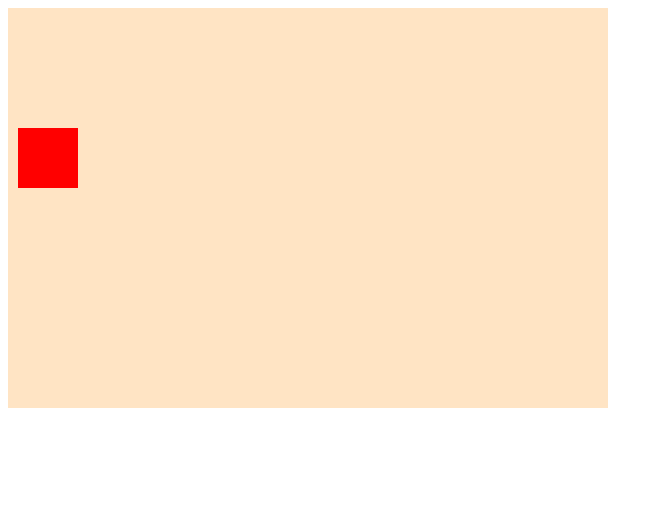
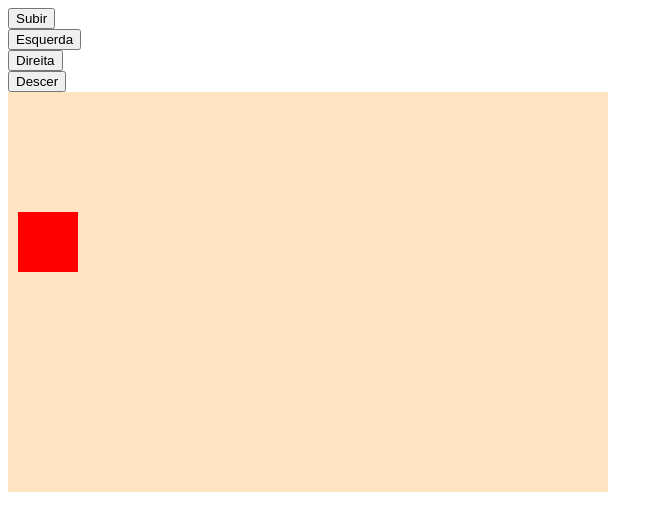
Before and after one commit to geowoo/jogolol, a plain HTML site: page index.html in a window 1280 px wide. Shown: the whole page, without its empty margins (0-663 px from the left). Drawn offline with Linux system fonts and the light colour scheme.

Commit message:
Add files via upload

```diff
--- a/index.html
+++ b/index.html
@@ -5,10 +5,30 @@
     <meta http-equiv="X-UA-Compatible" content="IE=edge">
     <meta name="viewport" content="width=device-width, initial-scale=1.0">
     <title>obstaculo</title>
+    <script src="js/script.js"></script>
     <link rel="stylesheet" href="css/estilos.css">
-    <script src="js/script.js"></script>
+
 </head>
 <body>
 
+    <div>
+        <button id="subir">Subir</button>
+    </div>
+
+    <div class="direcionais">
+    <div>
+            <button id="esquerda">Esquerda</button>
+    </div>
+
+    <div>
+        <button id="direita">Direita</button>
+    </div>
+    </div>
+    <div>
+        <div class="descer"></div>
+        <button id="descer">Descer</button>
+    </div>
+
+
 </body>
 </html>
```
